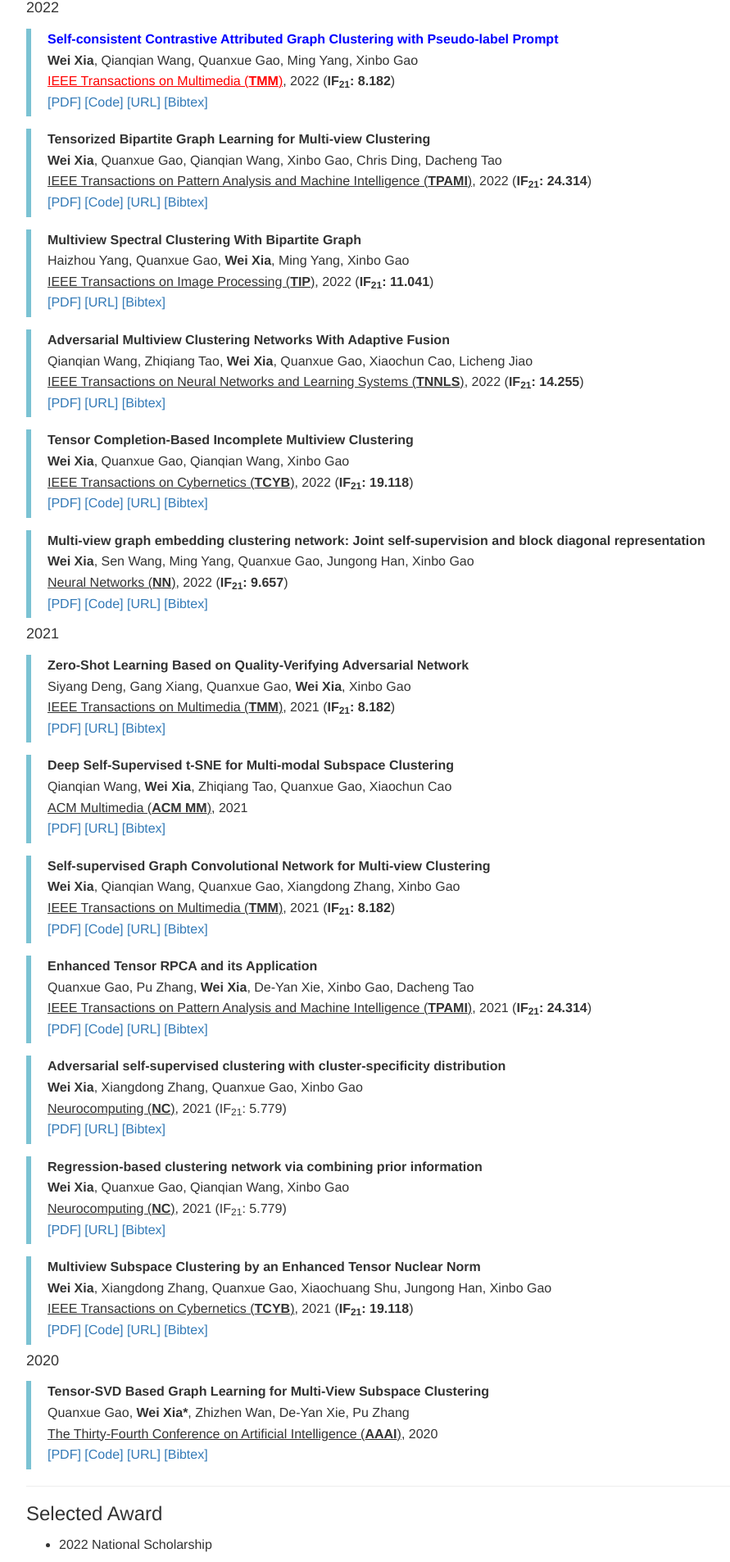
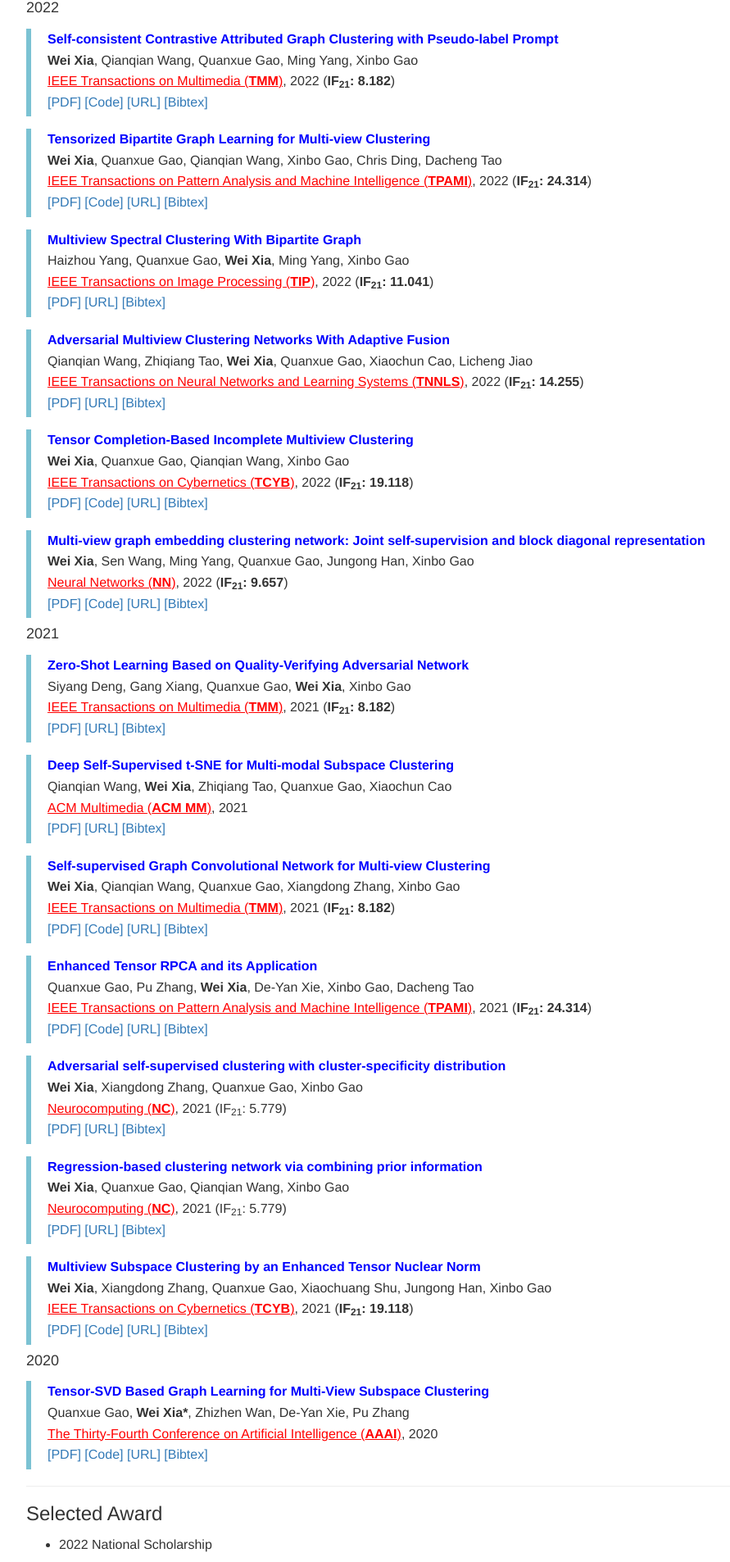
Before and after one commit to xdweixia/weixia0416.github.io, a Jekyll site: the page built from index.html, in a window 1280 px wide. Shown: the part 570-2476 px from the top of the page at 82% size, without its empty margins (108-999 px from the left). Built offline with Jekyll 4.4.1, drawn with Linux system fonts in a browser that asks for light colours; nearby versions of some CDN libraries; library files that are not in the unit come from our copies.

Commit message:
Update publications.html

```diff
--- a/_includes/publications.html
+++ b/_includes/publications.html
@@ -24,9 +24,9 @@
 <div class="media">
   <div class="media-body">
     <p class="media-heading">
-      <strong>Tensorized Bipartite Graph Learning for Multi-view Clustering</strong><br />
+      <strong><font color="blue">Tensorized Bipartite Graph Learning for Multi-view Clustering</font></strong><br />
        <strong>Wei Xia</strong>, Quanxue Gao, Qianqian Wang, Xinbo Gao, Chris Ding, Dacheng Tao<br />
-	<u>IEEE Transactions on Pattern Analysis and Machine Intelligence (<strong>TPAMI</strong>)</u>, 2022 (<strong>IF<sub>21</sub>: 24.314</strong>) <br />
+	<font color="red"><u>IEEE Transactions on Pattern Analysis and Machine Intelligence (<strong>TPAMI</strong>)</u></font>, 2022 (<strong>IF<sub>21</sub>: 24.314</strong>) <br />
 	<a href="assets/pdf/2022-TPAMI.pdf">[PDF]</a>
 	<a href="https://github.com/xdweixia/TBGL-MVC">[Code]</a>
 	<a href="https://ieeexplore.ieee.org/document/9813586">[URL]</a>
@@ -38,9 +38,9 @@
 <div class="media">
   <div class="media-body">
     <p class="media-heading">
-      <strong>Multiview Spectral Clustering With Bipartite Graph</strong><br />
+      <strong><font color="blue">Multiview Spectral Clustering With Bipartite Graph</font></strong><br />
        Haizhou Yang, Quanxue Gao, <strong>Wei Xia</strong>, Ming Yang, Xinbo Gao<br />
-	<u>IEEE Transactions on Image Processing (<strong>TIP</strong>)</u>, 2022 (<strong>IF<sub>21</sub>: 11.041</strong>)<br />
+	<font color="red"><u>IEEE Transactions on Image Processing (<strong>TIP</strong>)</u></font>, 2022 (<strong>IF<sub>21</sub>: 11.041</strong>)<br />
 	    <a href="assets/pdf/2022-TIP.pdf">[PDF]</a>
 		<a href="https://ieeexplore.ieee.org/document/9774970">[URL]</a>
 		<a href="assets/bibtex/2022-TIP-bib.txt">[Bibtex]</a>
@@ -51,9 +51,9 @@
 <div class="media">
   <div class="media-body">
     <p class="media-heading">
-      <strong>Adversarial Multiview Clustering Networks With Adaptive Fusion</strong><br />
+      <strong><font color="blue">Adversarial Multiview Clustering Networks With Adaptive Fusion</font></strong><br />
        Qianqian Wang, Zhiqiang Tao, <strong>Wei Xia</strong>, Quanxue Gao, Xiaochun Cao, Licheng Jiao<br />
-	<u>IEEE Transactions on Neural Networks and Learning Systems (<strong>TNNLS</strong>)</u>, 2022 (<strong>IF<sub>21</sub>: 14.255</strong>) <br />
+	<font color="red"><u>IEEE Transactions on Neural Networks and Learning Systems (<strong>TNNLS</strong>)</u></font>, 2022 (<strong>IF<sub>21</sub>: 14.255</strong>) <br />
 	    <a href="assets/pdf/2022-TNNLS.pdf">[PDF]</a>
 		<a href="https://ieeexplore.ieee.org/document/9703098">[URL]</a>
 		<a href="assets/bibtex/2022-TNNLS-bib.txt">[Bibtex]</a>
@@ -64,9 +64,9 @@
 <div class="media">
   <div class="media-body">
     <p class="media-heading">
-      <strong>Tensor Completion-Based Incomplete Multiview Clustering</strong><br />
+      <strong><font color="blue">Tensor Completion-Based Incomplete Multiview Clustering</font></strong><br />
        <strong>Wei Xia</strong>, Quanxue Gao, Qianqian Wang, Xinbo Gao<br />
-	<u>IEEE Transactions on Cybernetics (<strong>TCYB</strong>)</u>, 2022 (<strong>IF<sub>21</sub>: 19.118</strong>)<br />
+	<font color="red"><u>IEEE Transactions on Cybernetics (<strong>TCYB</strong>)</u></font>, 2022 (<strong>IF<sub>21</sub>: 19.118</strong>)<br />
 	    <a href="assets/pdf/2022-TCYB.pdf">[PDF]</a>
 		<a href="https://github.com/xdweixia/2022-IEEE-TCYB-TCIMC">[Code]</a>
 		<a href="https://ieeexplore.ieee.org/document/9693309">[URL]</a>
@@ -78,9 +78,9 @@
 <div class="media">
   <div class="media-body">
     <p class="media-heading">
-      <strong>Multi-view graph embedding clustering network: Joint self-supervision and block diagonal representation</strong><br />
+      <strong><font color="blue">Multi-view graph embedding clustering network: Joint self-supervision and block diagonal representation</font></strong><br />
        <strong>Wei Xia</strong>, Sen Wang, Ming Yang, Quanxue Gao, Jungong Han, Xinbo Gao<br />
-	<u>Neural Networks (<strong>NN</strong>)</u>, 2022 (<strong>IF<sub>21</sub>: 9.657</strong>)<br />
+	<font color="red"><u>Neural Networks (<strong>NN</strong>)</u></font>, 2022 (<strong>IF<sub>21</sub>: 9.657</strong>)<br />
 	    <a href="assets/pdf/2022-NN.pdf">[PDF]</a>
 		<a href="https://github.com/xdweixia/NN-2022-MVGC">[Code]</a>
 		<a href="https://doi.org/10.1016/j.neunet.2021.10.006">[URL]</a>
@@ -96,9 +96,9 @@
 <div class="media">
   <div class="media-body">
     <p class="media-heading">
-      <strong>Zero-Shot Learning Based on Quality-Verifying Adversarial Network</strong><br />
+      <strong><font color="blue">Zero-Shot Learning Based on Quality-Verifying Adversarial Network</font></strong><br />
        Siyang Deng, Gang Xiang, Quanxue Gao, <strong>Wei Xia</strong>, Xinbo Gao<br />
-	<u>IEEE Transactions on Multimedia (<strong>TMM</strong>)</u>, 2021 (<strong>IF<sub>21</sub>: 8.182</strong>)<br />
+	<font color="red"><u>IEEE Transactions on Multimedia (<strong>TMM</strong>)</u></font>, 2021 (<strong>IF<sub>21</sub>: 8.182</strong>)<br />
 	    <a href="assets/pdf/2021-TMM-ZERO.pdf">[PDF]</a>
 		<a href="https://ieeexplore.ieee.org/document/9573362">[URL]</a>
 	    <a href="assets/bibtex/2021-TMM-ZERO-bib.txt">[Bibtex]</a>
@@ -109,9 +109,9 @@
 <div class="media">
   <div class="media-body">
     <p class="media-heading">
-      <strong>Deep Self-Supervised t-SNE for Multi-modal Subspace Clustering</strong><br />
+      <strong><font color="blue">Deep Self-Supervised t-SNE for Multi-modal Subspace Clustering</font></strong><br />
        	Qianqian Wang, <strong>Wei Xia</strong>, Zhiqiang Tao, Quanxue Gao, Xiaochun Cao<br />
-	    <u>ACM Multimedia (<strong>ACM MM</strong>)</u>, 2021 <br />
+	<font color="red"><u>ACM Multimedia (<strong>ACM MM</strong>)</u></font>, 2021 <br />
 	    <a href="assets/pdf/2021-ACM MM.pdf">[PDF]</a>
 		<a href="https://doi.org/10.1145/3474085.3475319">[URL]</a>
 	    <a href="assets/bibtex/2021-ACM MM-bib.txt">[Bibtex]</a>
@@ -122,9 +122,9 @@
 <div class="media">
   <div class="media-body">
     <p class="media-heading">
-      <strong>Self-supervised Graph Convolutional Network for Multi-view Clustering</strong><br />
+      <strong><font color="blue">Self-supervised Graph Convolutional Network for Multi-view Clustering</font></strong><br />
        <strong>Wei Xia</strong>, Qianqian Wang, Quanxue Gao, Xiangdong Zhang, Xinbo Gao<br />
-	    <u>IEEE Transactions on Multimedia (<strong>TMM</strong>)</u>, 2021 (<strong>IF<sub>21</sub>: 8.182</strong>)<br />
+	    <font color="red"><u>IEEE Transactions on Multimedia (<strong>TMM</strong>)</u></font>, 2021 (<strong>IF<sub>21</sub>: 8.182</strong>)<br />
 	    <a href="assets/pdf/2021-TMM-GRAPH.pdf">[PDF]</a>
 		<a href="https://github.com/xdweixia/SGCMC">[Code]</a>
 		<a href="https://ieeexplore.ieee.org/document/9472979/">[URL]</a>
@@ -136,9 +136,9 @@
 <div class="media">
   <div class="media-body">
     <p class="media-heading">
-      <strong>Enhanced Tensor RPCA and its Application</strong><br />
+      <strong><font color="blue">Enhanced Tensor RPCA and its Application</font></strong><br />
        	Quanxue Gao, Pu Zhang, <strong>Wei Xia</strong>, De-Yan Xie, Xinbo Gao, Dacheng Tao<br />
-	    <u>IEEE Transactions on Pattern Analysis and Machine Intelligence (<strong>TPAMI</strong>)</u>, 2021 (<strong>IF<sub>21</sub>: 24.314</strong>)<br />
+	    <font color="red"><u>IEEE Transactions on Pattern Analysis and Machine Intelligence (<strong>TPAMI</strong>)</u></font>, 2021 (<strong>IF<sub>21</sub>: 24.314</strong>)<br />
 	    <a href="assets/pdf/2021-TPAMI.pdf">[PDF]</a>
 		<a href="https://github.com/xdweixia/TPAMI2020_ETRPCA">[Code]</a>
 		<a href="https://doi.org/10.1109/TPAMI.2020.3017672">[URL]</a>
@@ -150,9 +150,9 @@
 <div class="media">
   <div class="media-body">
     <p class="media-heading">
-      <strong>Adversarial self-supervised clustering with cluster-specificity distribution</strong><br />
+      <strong><font color="blue">Adversarial self-supervised clustering with cluster-specificity distribution</font></strong><br />
        <strong>Wei Xia</strong>, Xiangdong Zhang, Quanxue Gao, Xinbo Gao<br />
-	    <u>Neurocomputing (<strong>NC</strong>)</u>, 2021 (IF<sub>21</sub>: 5.779)<br />
+	    <font color="red"><u>Neurocomputing (<strong>NC</strong>)</u></font>, 2021 (IF<sub>21</sub>: 5.779)<br />
 	    <a href="assets/pdf/2021-NC-2.pdf">[PDF]</a>
 		<a href="https://doi.org/10.1016/j.neucom.2021.03.108">[URL]</a>
 		<a href="assets/bibtex/2021-NC2-bib.txt">[Bibtex]</a>
@@ -163,9 +163,9 @@
 <div class="media">
   <div class="media-body">
     <p class="media-heading">
-      <strong>Regression-based clustering network via combining prior information</strong><br />
+      <strong><font color="blue">Regression-based clustering network via combining prior information</font></strong><br />
        <strong>Wei Xia</strong>, Quanxue Gao, Qianqian Wang, Xinbo Gao<br />
-	    <u>Neurocomputing (<strong>NC</strong>)</u>, 2021 (IF<sub>21</sub>: 5.779)<br />
+	    <font color="red"><u>Neurocomputing (<strong>NC</strong>)</u></font>, 2021 (IF<sub>21</sub>: 5.779)<br />
 	    <a href="assets/pdf/2021-NC-1.pdf">[PDF]</a>
 		<a href="https://doi.org/10.1016/j.neucom.2021.03.031">[URL]</a>
 		<a href="assets/bibtex/2021-NC1-bib.txt">[Bibtex]</a>
@@ -176,9 +176,9 @@
 <div class="media">
   <div class="media-body">
     <p class="media-heading">
-      <strong>Multiview Subspace Clustering by an Enhanced Tensor Nuclear Norm</strong><br />
+      <strong><font color="blue">Multiview Subspace Clustering by an Enhanced Tensor Nuclear Norm</font></strong><br />
        <strong>Wei Xia</strong>, Xiangdong Zhang, Quanxue Gao, Xiaochuang Shu, Jungong Han, Xinbo Gao<br />
-	<u>IEEE Transactions on Cybernetics (<strong>TCYB</strong>)</u>, 2021 (<strong>IF<sub>21</sub>: 19.118</strong>) <br />
+	<font color="red"><u>IEEE Transactions on Cybernetics (<strong>TCYB</strong>)</u></font>, 2021 (<strong>IF<sub>21</sub>: 19.118</strong>) <br />
 	    <a href="assets/pdf/2021-TCYB.pdf">[PDF]</a>
 		<a href="https://github.com/xdweixia/IEEE_TC2021_WTSNM_MVSC">[Code]</a>
 		<a href="https://ieeexplore.ieee.org/document/9364911">[URL]</a>
@@ -194,9 +194,9 @@
 <div class="media">
   <div class="media-body">
     <p class="media-heading">
-      <strong>Tensor-SVD Based Graph Learning for Multi-View Subspace Clustering</strong><br />
+      <strong><font color="blue">Tensor-SVD Based Graph Learning for Multi-View Subspace Clustering</font></strong><br />
        Quanxue Gao, <strong>Wei Xia*</strong>, Zhizhen Wan, De-Yan Xie, Pu Zhang<br />
-	    <u>The Thirty-Fourth Conference on Artificial Intelligence (<strong>AAAI</strong>)</u>, 2020 <br />
+	    <font color="red"><u>The Thirty-Fourth Conference on Artificial Intelligence (<strong>AAAI</strong>)</u></font>, 2020 <br />
 	    <a href="assets/pdf/2020-AAAI.pdf">[PDF]</a>
 		<a href="https://github.com/xdweixia/AAAI2020_WTNNM">[Code]</a>
 		<a href="https://ojs.aaai.org/index.php/AAAI/article/view/5807">[URL]</a>
```
